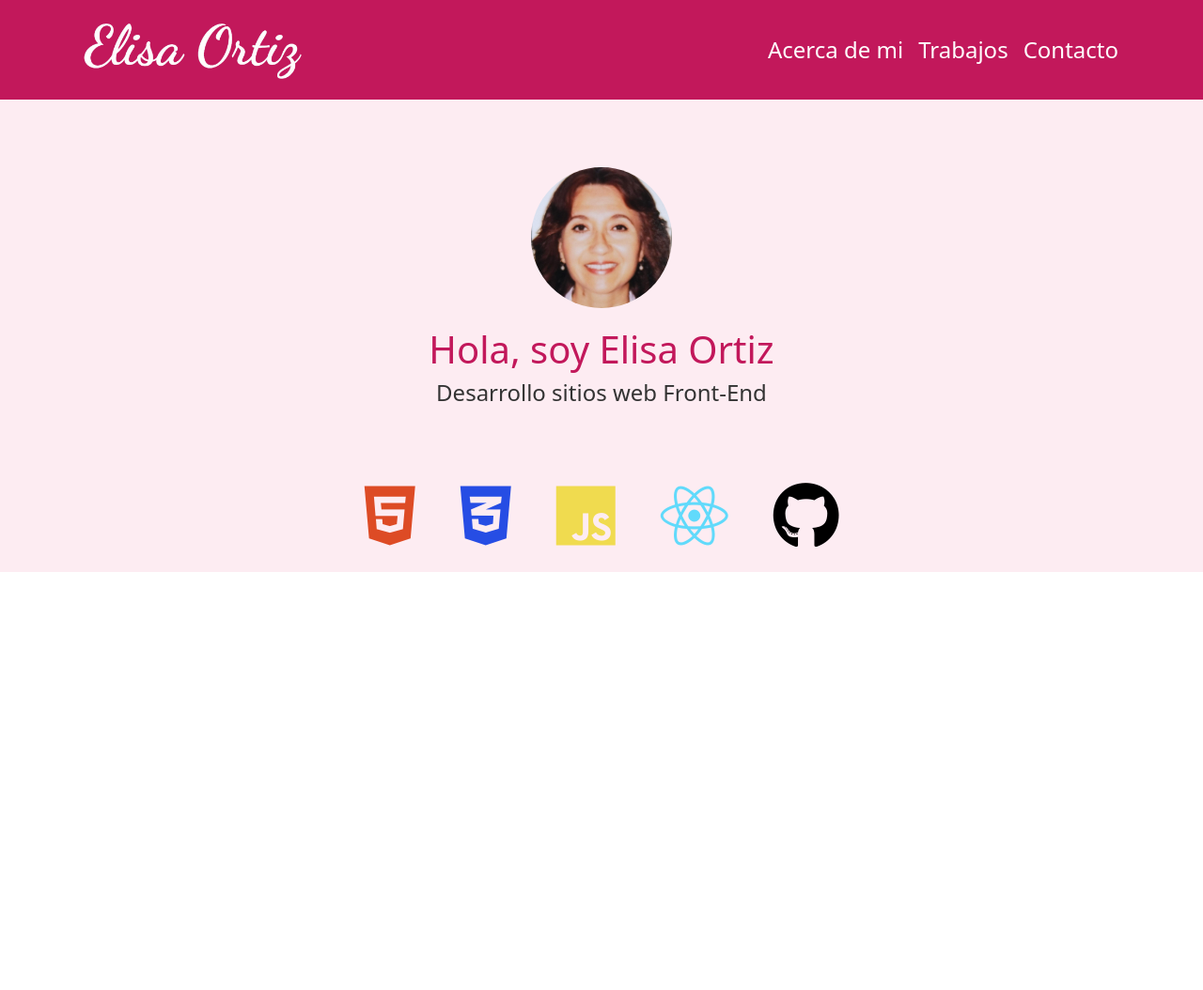
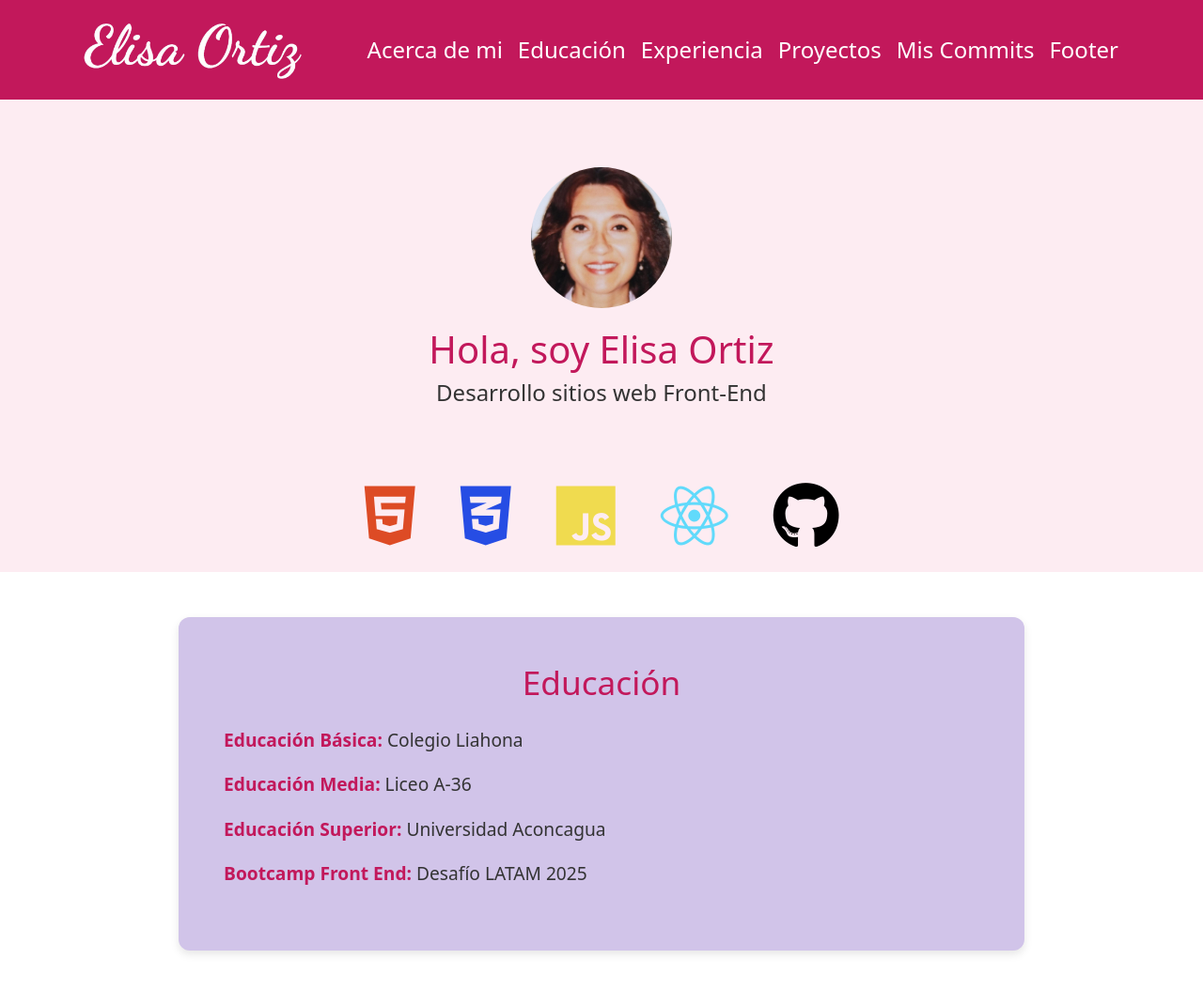
Before and after one commit to ElisaOrtiz589/PortafolioDeElisaOrtiz, a plain HTML site: page index.html in a window 1280 px wide. Shown: the whole page at 94% size. Before the commit the page ends 800 px from the top, so only its background shows below. Drawn offline with nearby package versions, Linux system fonts and the light colour scheme.

Commit message:
Se implementa seccion Educación

```diff
--- a/assets/css/estilos.css
+++ b/assets/css/estilos.css
@@ -72,3 +72,37 @@
 .js { color: #f0db4f; }
 .react { color: #61dafb; }
 .github { color: black; }
+
+/* Sección Educación */
+.educacion {
+  background-color: var(--lavanda);
+  padding: 3rem;
+  border-radius: 12px;
+  width: 100%;
+  max-width: 900px;
+  box-shadow: 0px 4px 10px rgba(0, 0, 0, 0.1);
+}
+
+.seccion-titulo {
+  font-size: 2.2rem;
+  color: var(--rosa-oscuro);
+  margin-bottom: 1.5rem;
+  text-align: center;
+}
+
+.educacion-lista {
+  list-style: none;
+  padding: 0;
+  font-size: 1.2rem;
+  color: var(--gris-oscuro);
+  line-height: 1.8;
+  text-align: left;
+}
+
+.educacion-lista li {
+  margin-bottom: 0.8rem;
+}
+
+.educacion-lista strong {
+  color: var(--rosa-oscuro);
+}
--- a/index.html
+++ b/index.html
@@ -39,10 +39,19 @@
                   <a class="nav-link" href="#">Acerca de mi</a>
                 </li>
                 <li class="nav-item">
-                  <a class="nav-link" href="#">Trabajos</a>
+                  <a class="nav-link" href="#">Educación</a>
                 </li>
                 <li class="nav-item">
-                  <a class="nav-link" href="#">Contacto</a>
+                  <a class="nav-link" href="#">Experiencia</a>
+                </li>
+                <li class="nav-item">
+                  <a class="nav-link" href="#">Proyectos</a>
+                </li>
+                <li class="nav-item">
+                  <a class="nav-link" href="#">Mis Commits</a>
+                </li>
+                <li class="nav-item">
+                  <a class="nav-link" href="#">Footer</a>
                 </li>
               </ul>
             </div>
@@ -79,8 +88,20 @@
     </div>
   </section>
 
-        <!-- Educación -->
+  <!-- Educación -->
+  <section id="educacion" class="educacion seccion-oscura my-5 mx-auto">
+    <div class="contenedor-educacion">
+      <h2 class="seccion-titulo ">Educación</h2>
 
+      <ul class="educacion-lista">
+            <li><strong>Educación Básica:</strong> Colegio Liahona</li>
+            <li><strong>Educación Media:</strong> Liceo A-36</li>
+            <li><strong>Educación Superior:</strong> Universidad Aconcagua</li>
+            <li><strong>Bootcamp Front End:</strong> Desafío LATAM 2025</li>
+
+        </ul>
+    </div>
+  </section>
 
         <!-- Experiencia -->
 
```
Also changed, not shown: assets/imagenes/birrete_rosa.png (added).
